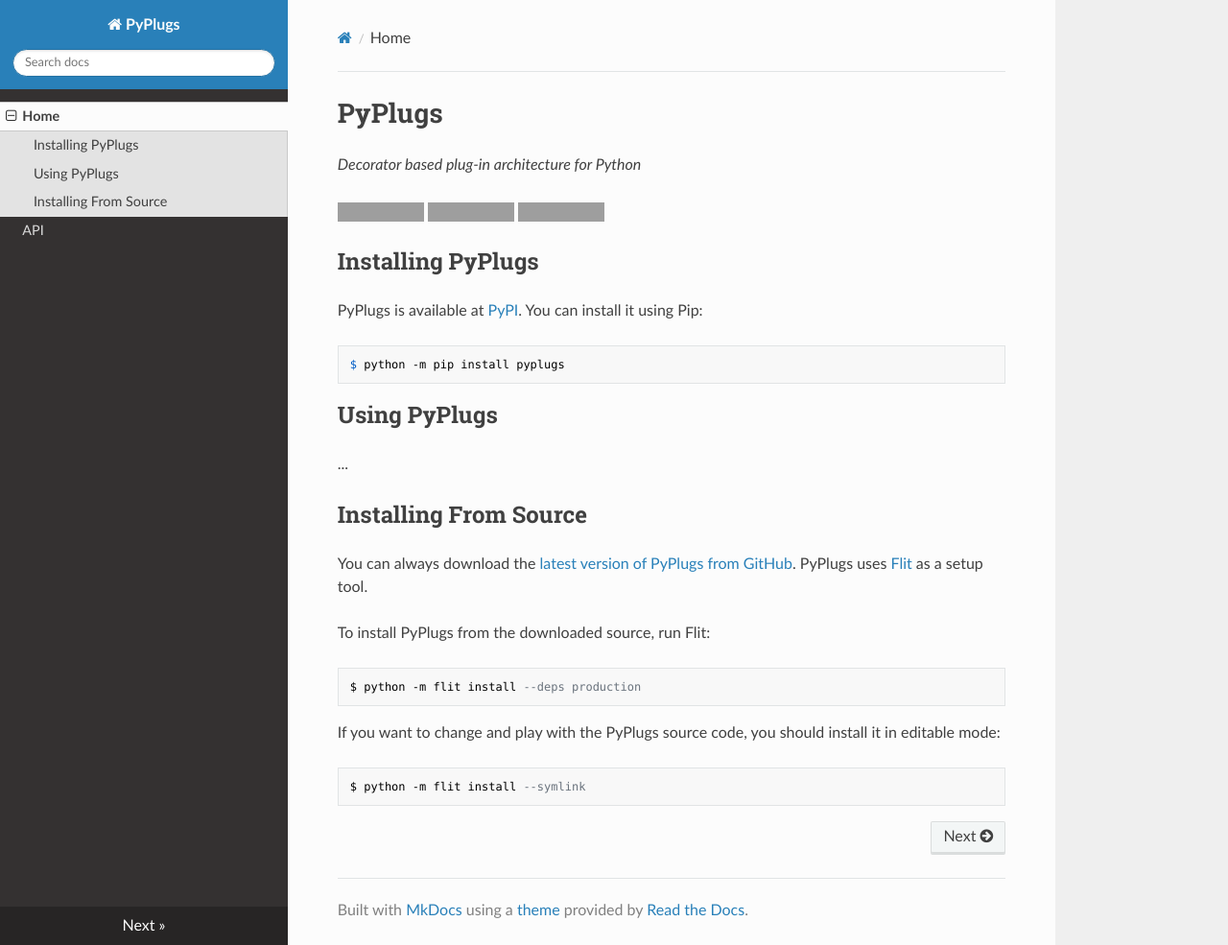
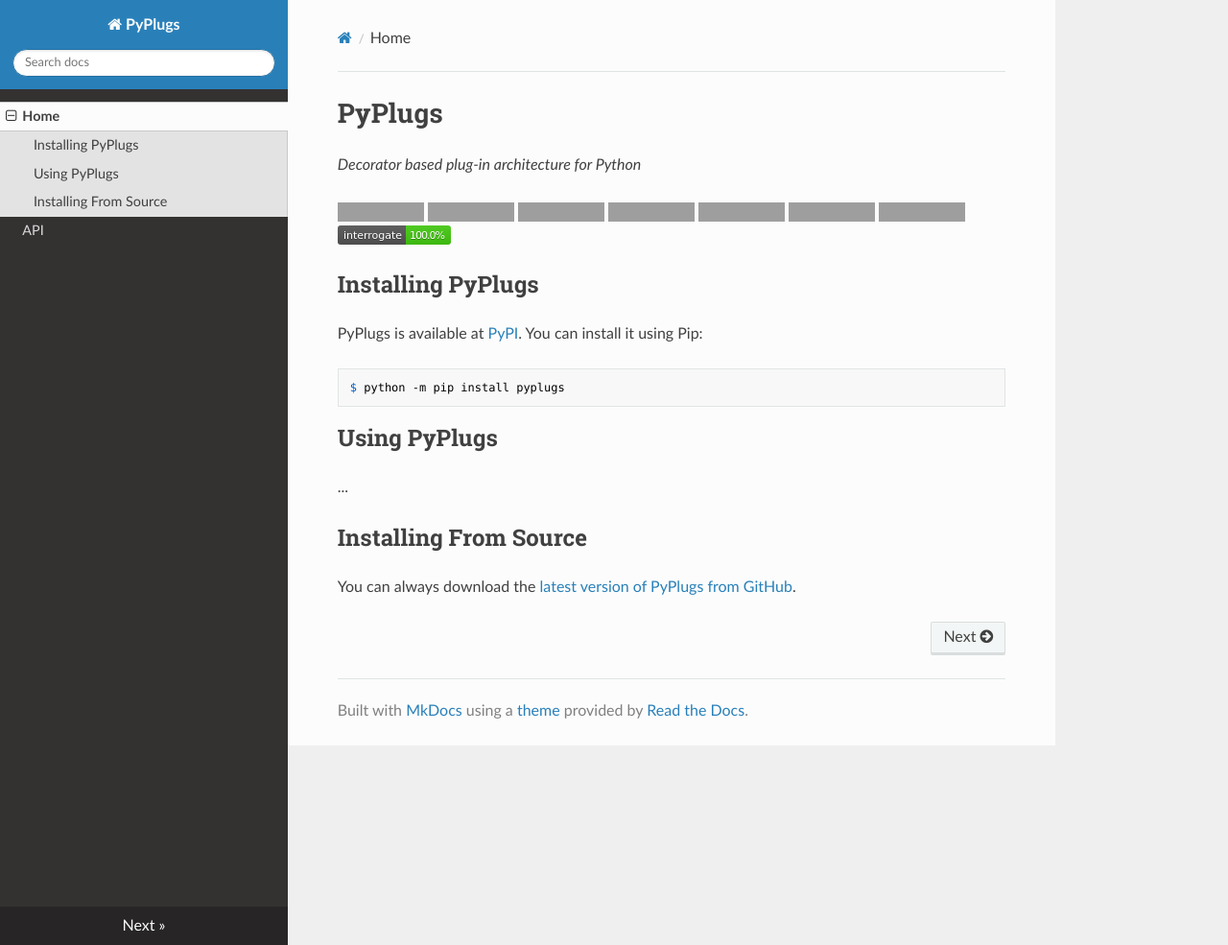
Before and after one commit to gahjelle/pyplugs, an MkDocs documentation site: the page built from docs/index.md, in a window 1280 px wide and 985 px high. Shown: the whole window at 96% size. Built offline with MkDocs 1.6.1, drawn with Linux system fonts in a browser that asks for light colours; nearby versions of some CDN libraries; grey boxes are pictures that could not be loaded.

```diff
--- a/docs/index.md
+++ b/docs/index.md
@@ -4,7 +4,12 @@ _Decorator based plug-in architecture for Python_
 
 [![Latest version](https://img.shields.io/pypi/v/pyplugs.svg)](https://pypi.org/project/pyplugs/)
 [![Python versions](https://img.shields.io/pypi/pyversions/pyplugs.svg)](https://pypi.org/project/pyplugs/)
-[![Code style: black](https://img.shields.io/badge/code%20style-black-000000.svg)](https://github.com/ambv/black)
+[![License](https://img.shields.io/pypi/l/pyplugs.svg)](https://github.com/gahjelle/pyplugs/blob/main/LICENSE)
+[![Ruff](https://img.shields.io/endpoint?url=https://raw.githubusercontent.com/astral-sh/ruff/main/assets/badge/v2.json)](https://github.com/astral-sh/ruff)
+[![Linted](https://github.com/gahjelle/pyplugs/actions/workflows/lint.yml/badge.svg?branch=main)](https://github.com/gahjelle/pyplugs/actions/workflows/lint.yml)
+[![Tested with Pytest](https://github.com/gahjelle/pyplugs/actions/workflows/test.yml/badge.svg?branch=main)](https://github.com/gahjelle/pyplugs/actions/workflows/test.yml)
+[![Type checked with mypy](https://img.shields.io/badge/type%20checked-mypy-green)](http://mypy-lang.org/)
+[![Interrogate DocStrings](https://raw.githubusercontent.com/gahjelle/pyplugs/main/docs/images/interrogate_badge.svg)](https://interrogate.readthedocs.io/)
 
 
 ## Installing PyPlugs
@@ -21,12 +26,4 @@ PyPlugs is available at [PyPI](https://pypi.org/project/pyplugs/). You can insta
 
 ## Installing From Source
 
-You can always download the [latest version of PyPlugs from GitHub](https://github.com/gahjelle/pyplugs). PyPlugs uses [Flit](https://flit.readthedocs.io/) as a setup tool.
-
-To install PyPlugs from the downloaded source, run Flit:
-
-    $ python -m flit install --deps production
-
-If you want to change and play with the PyPlugs source code, you should install it in editable mode:
-
-    $ python -m flit install --symlink
+You can always download the [latest version of PyPlugs from GitHub](https://github.com/gahjelle/pyplugs).
```
Also changed, not shown: .pre-commit-config.yaml (+13 -3 lines), README.md (line endings or trailing spaces), docs/api.md (line endings or trailing spaces), readthedocs.yml (line endings or trailing spaces), 2 other files.
